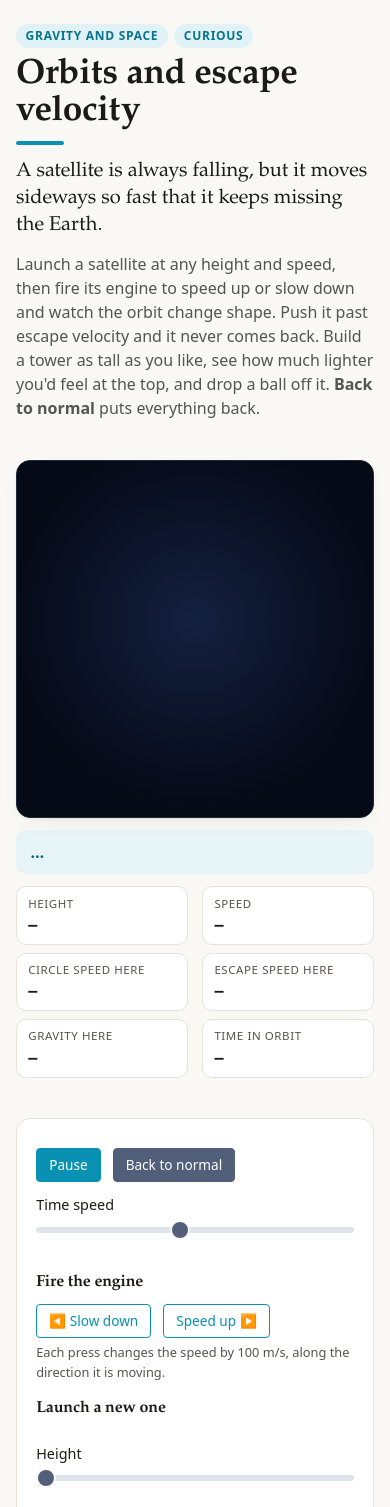
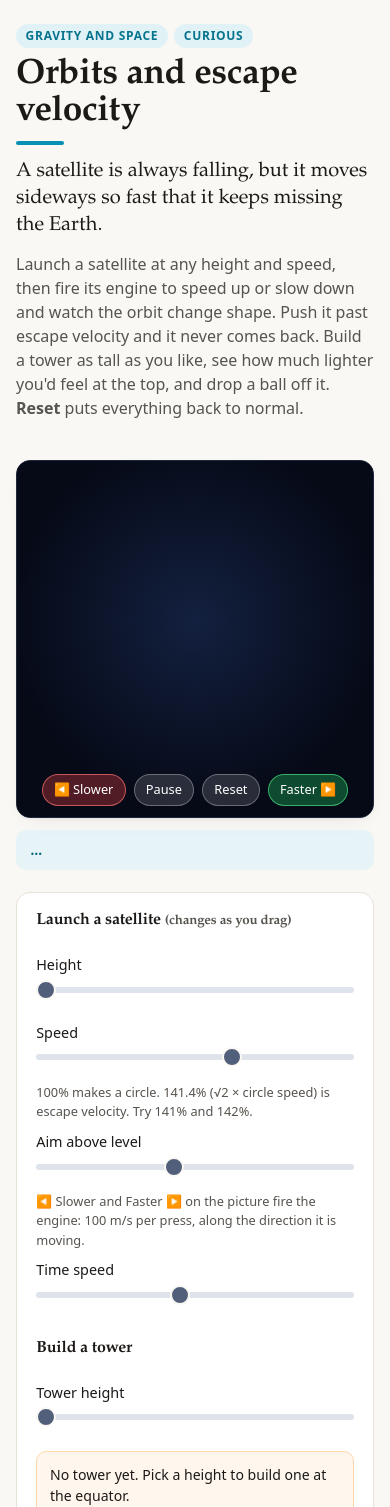
Before and after one commit to sarathsp06/lilavati, a plain HTML site: page web/orbits/index.html in a window 390 px wide. Shown: the part 57-1564 px from the top of the page. Drawn offline with nearby package versions, Linux system fonts and the light colour scheme; a script that the page names is missing.

Commit message:
Orbits: controls on the picture, sticky picture on phones, live launch sliders
Co-Authored-By: Claude Opus 5.5 (1M context) <noreply@anthropic.com>

```diff
--- a/web/orbits/app.js
+++ b/web/orbits/app.js
@@ -80,11 +80,12 @@ function reset() {
 const dv = () => { const s = craft.state(); return Math.max(50, Math.min(100, 0.03 * Math.hypot(s[2], s[3]))); };
 $('faster').addEventListener('click', () => { if (gone) return; craft.burn(dv()); foresee(); explain(); });
 $('slower').addEventListener('click', () => { if (gone) return; craft.burn(-dv()); foresee(); explain(); });
-$('launch').addEventListener('click', () => launch());
 $('reset').addEventListener('click', reset);
 $('drop').addEventListener('click', dropBall);
 $('playBtn').addEventListener('click', () => { playing = !playing; $('playBtn').textContent = playing ? 'Pause' : 'Play'; });
-for (const id of ['height', 'speed', 'aim', 'warp']) $(id).addEventListener('input', labels);
+$('warp').addEventListener('input', labels);
+// the launch sliders act straight away: every change is a new launch, so the picture follows your finger
+for (const id of ['height', 'speed', 'aim']) $(id).addEventListener('input', () => { labels(); launch(); playing = true; $('playBtn').textContent = 'Pause'; });
 $('tower').addEventListener('input', () => { tower = towerOf(+$('tower').value); updateTower(); explain(); });
 
 const PRESETS = [
@@ -172,10 +173,10 @@ function draw() {
     const r = Math.hypot(x, y), gl = 14 + 26 * Math.min(1, gravity(r) / G0);
     c.strokeStyle = '#f472b6'; c.lineWidth = 2; c.beginPath(); c.moveTo(sx, sy); c.lineTo(sx - x / r * gl, sy + y / r * gl); c.stroke();
   }
-  c.font = '13px system-ui'; c.fillStyle = 'rgba(255,255,255,.7)';
-  c.fillText('Seen from above the North Pole', 16, 24);
-  c.fillStyle = '#4ade80'; c.fillText('▬ velocity', 16, W - 44); c.fillStyle = '#f472b6'; c.fillText('▬ gravity', 100, W - 44);
-  c.fillStyle = 'rgba(255,255,255,.6)'; c.fillText('- - path ahead', 180, W - 44); c.fillStyle = '#22d3ee'; c.fillText('▬ path so far', 290, W - 44);
+  c.font = '20px system-ui'; c.fillStyle = 'rgba(255,255,255,.7)';
+  c.fillText('Seen from above the North Pole', 16, 28);
+  c.font = '20px system-ui'; c.fillStyle = '#4ade80'; c.fillText('▬ velocity', 16, 54); c.fillStyle = '#f472b6'; c.fillText('▬ gravity', 130, 54);
+  c.fillStyle = 'rgba(255,255,255,.6)'; c.fillText('- - path ahead', 240, 54); c.fillStyle = '#22d3ee'; c.fillText('▬ path so far', 390, 54);
 }
 
 // ---------- the numbers under the picture ----------
@@ -186,7 +187,7 @@ function readouts() {
   $('rG').textContent = `${gravity(r).toFixed(2)} m/s² (${Math.round(100 * gravity(r) / G0)}%)`;
   $('rT').textContent = dur(t);
   const vd = $('verdict'); vd.className = '';
-  if (craft.crashed()) { vd.textContent = 'It hit the Earth. Too little sideways speed to keep missing the ground. Launch again, or press "Back to normal".'; vd.className = 'bad'; }
+  if (craft.crashed()) { vd.textContent = 'It hit the Earth. Too little sideways speed to keep missing the ground. Move a slider to launch again, or press Reset.'; vd.className = 'bad'; }
   else if (gone) { vd.textContent = 'Gone for good: it escaped the Earth\'s gravity and is heading off into space.'; vd.className = 'away'; }
   else if (el[0] >= 0) { vd.textContent = `Escaping: its speed is above escape speed (${Math.round(100 * v / escape_speed(r))}% of it), so it will never come back.`; vd.className = 'away'; }
   else if (ghostOut === 1) { vd.textContent = `Falling: its orbit dips ${km(R - el[3])} into the ground, so it will crash.`; vd.className = 'bad'; }
--- a/web/orbits/index.html
+++ b/web/orbits/index.html
@@ -9,6 +9,22 @@
   <link rel="stylesheet" href="../style.css">
   <style>
     #space { background: radial-gradient(circle at 50% 45%, #13203f, #060a17 70%); width: min(100%, 76vh); margin: 0 auto; }
+    .orbit-layout { display: grid; grid-template-columns: minmax(0, 3fr) minmax(280px, 1.3fr); grid-template-areas: "view ctl" "read ctl"; gap: 1rem 1.5rem; align-items: start; }
+    .viewer { grid-area: view; } .controls { grid-area: ctl; } .orbit-layout .readout-grid { grid-area: read; margin: 0; }
+    .controls { background: #fff; border: 1px solid var(--line); border-radius: 14px; padding: 1.1rem 1.2rem; }
+    .hud { position: absolute; left: 0; right: 0; bottom: 10px; display: flex; justify-content: center; gap: .5rem; flex-wrap: wrap; padding: 0 10px; }
+    .hb { margin: 0; width: auto; padding: .45rem .9rem; font-size: .9rem; border-radius: 99px; background: rgba(255,255,255,.14); border: 1px solid rgba(255,255,255,.3); color: #fff; backdrop-filter: blur(6px); }
+    .hb:hover { background: rgba(255,255,255,.26); }
+    #faster { background: rgba(34,197,94,.35); border-color: rgba(74,222,128,.7); }
+    #slower { background: rgba(239,68,68,.32); border-color: rgba(248,113,113,.7); }
+    /* phones: the picture stays at the top of the screen while you scroll through the controls */
+    @media (max-width: 900px) {
+      .orbit-layout { grid-template-columns: 1fr; grid-template-areas: "view" "ctl" "read"; }
+      .viewer { position: sticky; top: 50px; z-index: 5; background: var(--paper); padding-bottom: .4rem; }
+      #space { width: min(100%, 44vh); }
+      #verdict { margin-top: .4rem; padding: .4rem .7rem; font-size: .85rem; }
+      .hb { padding: .35rem .7rem; font-size: .8rem; }
+    }
     .stage.dark { background: #060a17; border-color: #1e293b; }
     .readout-grid { display: grid; grid-template-columns: repeat(auto-fill, minmax(150px, 1fr)); gap: .5rem .9rem; margin: .8rem 0 0; }
     .readout-grid div { background: #fff; border: 1px solid var(--line); border-radius: 10px; padding: .45rem .7rem; }
@@ -31,40 +47,25 @@
     <header id="hero" class="hero">
       <h1>Orbits and escape velocity</h1>
       <p class="idea">A satellite is always falling, but it moves sideways so fast that it keeps missing the Earth.</p>
-      <p>Launch a satellite at any height and speed, then fire its engine to speed up or slow down and watch the orbit change shape. Push it past escape velocity and it never comes back. Build a tower as tall as you like, see how much lighter you'd feel at the top, and drop a ball off it. <strong>Back to normal</strong> puts everything back.</p>
+      <p>Launch a satellite at any height and speed, then fire its engine to speed up or slow down and watch the orbit change shape. Push it past escape velocity and it never comes back. Build a tower as tall as you like, see how much lighter you'd feel at the top, and drop a ball off it. <strong>Reset</strong> puts everything back to normal.</p>
     </header>
 
     <section id="play" data-label="Play">
-      <div class="layout">
-        <section>
-          <div class="stage dark"><canvas id="space" width="900" height="900" aria-label="The Earth seen from above the North Pole, with a satellite going round it"></canvas></div>
+      <div class="orbit-layout">
+        <div class="viewer">
+          <div class="stage dark">
+            <canvas id="space" width="900" height="900" aria-label="The Earth seen from above the North Pole, with a satellite going round it"></canvas>
+            <div class="hud">
+              <button id="slower" class="hb" title="Fire the engine backwards">◀ Slower</button>
+              <button id="playBtn" class="hb">Pause</button>
+              <button id="reset" class="hb">Reset</button>
+              <button id="faster" class="hb" title="Fire the engine forwards">Faster ▶</button>
+            </div>
+          </div>
           <p id="verdict">…</p>
-          <div class="readout-grid">
-            <div><small>Height</small><b id="rAlt">–</b></div>
-            <div><small>Speed</small><b id="rSpeed">–</b></div>
-            <div><small>Circle speed here</small><b id="rCirc">–</b></div>
-            <div><small>Escape speed here</small><b id="rEsc">–</b></div>
-            <div><small>Gravity here</small><b id="rG">–</b></div>
-            <div><small>Time in orbit</small><b id="rT">–</b></div>
-          </div>
-        </section>
-        <aside>
-          <div class="row">
-            <button id="playBtn">Pause</button>
-            <button id="reset" class="secondary">Back to normal</button>
-          </div>
-          <label>Time speed <strong id="warpVal"></strong>
-            <input type="range" id="warp" min="1" max="4.7" step="0.01" value="2.66">
-          </label>
-
-          <h4>Fire the engine</h4>
-          <div class="row">
-            <button id="slower" class="outline">◀ Slow down</button>
-            <button id="faster" class="outline">Speed up ▶</button>
-          </div>
-          <p class="hint-s">Each press changes the speed by <span id="dvVal">100 m/s</span>, along the direction it is moving.</p>
-
-          <h4>Launch a new one</h4>
+        </div>
+        <aside class="controls">
+          <h4 style="margin-top:0">Launch a satellite <small class="muted">(changes as you drag)</small></h4>
           <div class="row presets" id="presets"></div>
           <label>Height <strong id="hVal"></strong>
             <input type="range" id="height" min="0" max="100" step="0.1" value="0">
@@ -76,7 +77,10 @@
           <label>Aim above level <strong id="aVal"></strong>
             <input type="range" id="aim" min="-45" max="60" step="1" value="0">
           </label>
-          <button id="launch">Launch</button>
+          <p class="hint-s">◀ Slower and Faster ▶ on the picture fire the engine: <span id="dvVal">100 m/s</span> per press, along the direction it is moving.</p>
+          <label>Time speed <strong id="warpVal"></strong>
+            <input type="range" id="warp" min="1" max="4.7" step="0.01" value="2.66">
+          </label>
 
           <h4>Build a tower</h4>
           <div class="row presets" id="towers"></div>
@@ -86,13 +90,21 @@
           <div class="tower-box" id="towerBox">No tower yet. Pick a height to build one at the equator.</div>
           <button id="drop" class="outline" style="margin-top:.6rem" disabled>Let go of a ball from the top</button>
         </aside>
+        <div class="readout-grid">
+          <div><small>Height</small><b id="rAlt">–</b></div>
+          <div><small>Speed</small><b id="rSpeed">–</b></div>
+          <div><small>Circle speed here</small><b id="rCirc">–</b></div>
+          <div><small>Escape speed here</small><b id="rEsc">–</b></div>
+          <div><small>Gravity here</small><b id="rG">–</b></div>
+          <div><small>Time in orbit</small><b id="rT">–</b></div>
+        </div>
       </div>
     </section>
 
     <section id="try" data-label="Try this" class="block reveal">
       <h2>Try this</h2>
       <ol class="try">
-        <li><strong>Press "Speed up" three times on the space station.</strong> <span>The orbit stretches into an ellipse, but the high point appears on the <em>opposite</em> side of the Earth, half a lap later. Where you burn stays the low point.</span><button class="outline" data-try="speedup">Show me</button></li>
+        <li><strong>Press "Faster" three times on the space station.</strong> <span>The orbit stretches into an ellipse, but the high point appears on the <em>opposite</em> side of the Earth, half a lap later. Where you burn stays the low point.</span><button class="outline" data-try="speedup">Show me</button></li>
         <li><strong>Launch at 142% speed.</strong> <span>That's escape velocity. The path never closes: it slows down as it climbs, but never quite stops, and never comes back.</span><button class="outline" data-try="escape">Show me</button></li>
         <li><strong>Launch at 80% speed.</strong> <span>Not enough sideways speed to miss the Earth. It falls in an ellipse that cuts into the ground.</span><button class="outline" data-try="crash">Show me</button></li>
         <li><strong>Build a 35,786 km tower and let go of a ball.</strong> <span>It doesn't fall. The top of the tower already moves at exactly orbital speed: that's a geostationary orbit.</span><button class="outline" data-try="geo">Show me</button></li>
```
